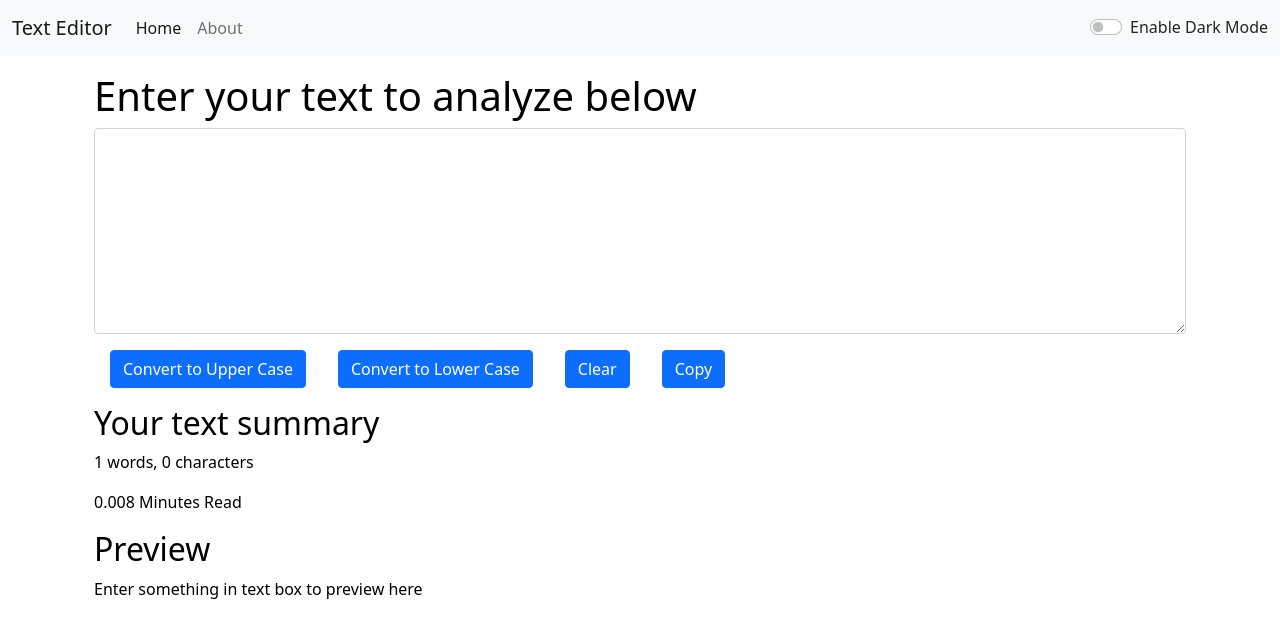
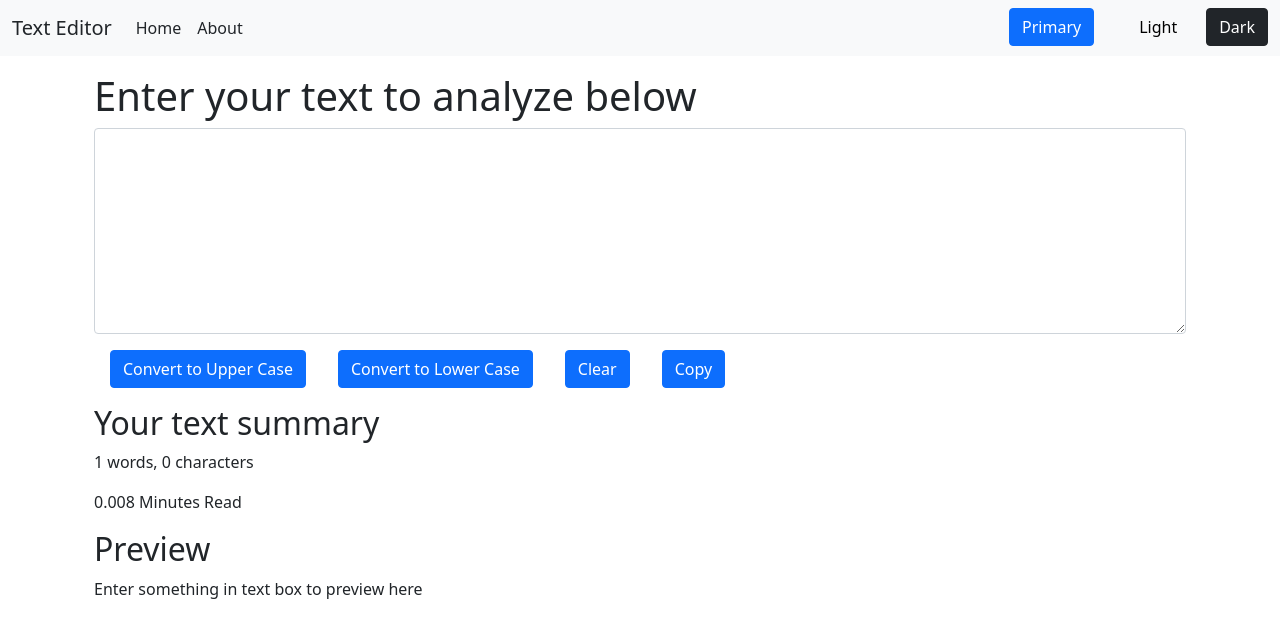
Before and after one commit to mayankrai2000/Text-Editor, a React (Create React App) app: page / in a window 1280 px wide. Shown: the top 638 px of the page. Built offline with nearby package versions, Linux system fonts and the light colour scheme.

Commit message:
primary mode added and toggle removed. Now you can change mode only using buttons

```diff
--- a/src/App.js
+++ b/src/App.js
@@ -6,9 +6,7 @@ import Navbar from "./components/Navbar";
 import TextForm from "./components/TextForm";
 
 function App() {
-  // whether dark mode is enabled or not
   const [mode, setMode] = useState("light");
-  const [textMode, setTextMode] = useState("Enable Dark Mode");
   const [textColour, setTextColour] = useState("dark")
   const [alert, setAlert] = useState(null);
 
@@ -22,19 +20,22 @@ function App() {
     }, 1000);
   }
 
-  const toggleMode = () => {
-    if (mode === "light") {
-      setMode("dark");
-      setTextMode("Enable Light Mode");
+  const toggleMode = (mode) => {
+    if (mode === 'dark') {
+      setMode(mode);
       setTextColour("light");
       document.body.style.backgroundColor = 'grey';
       showAlert("Dark mode has been enabled", "success")
-    } else {
-      setMode("light");
-      setTextMode("Enable Dark Mode");
+    } else if (mode === 'light') {
+      setMode(mode);
       setTextColour("dark");
       document.body.style.backgroundColor = 'white';
       showAlert("Light mode has been enabled", "success")
+    } else if (mode === 'primary') {
+      setMode("primary");
+      setTextColour("light");
+      document.body.style.backgroundColor = 'pink';
+      showAlert("Primary mode has been enabled", "success")
     }
   };
   return (
@@ -43,7 +44,6 @@ function App() {
         title="Text Editor"
         mode={mode}
         toggleMode={toggleMode}
-        textMode={textMode}
         textColour={textColour}
       />
       <Alert alert={alert} />
--- a/src/components/Navbar.js
+++ b/src/components/Navbar.js
@@ -2,12 +2,21 @@ import React from "react";
 import PropTypes from "prop-types";
 
 export default function Navbar(props) {
+  const darkMode = () => {
+    props.toggleMode("dark");
+  };
+  const lightMode = () => {
+    props.toggleMode("light");
+  };
+  const primaryMode = () => {
+    props.toggleMode("primary")
+  }
   return (
     <nav
       className={`navbar navbar-expand-lg navbar-${props.mode} bg-${props.mode}`}
     >
       <div className="container-fluid">
-        <a className="navbar-brand" href="/">
+        <a className={`navbar-brand text-${props.textColour}`} href="/">
           {props.title}
         </a>
         <button
@@ -24,12 +33,12 @@ export default function Navbar(props) {
         <div className="collapse navbar-collapse" id="navbarSupportedContent">
           <ul className="navbar-nav me-auto mb-2 mb-lg-0">
             <li className="nav-item">
-              <a className="nav-link active" aria-current="page" href="#">
+              <a className={`nav-link active text-${props.textColour}`} aria-current="page" href="#">
                 Home
               </a>
             </li>
             <li className="nav-item">
-              <a className="nav-link" href="/">
+              <a className={`nav-link text-${props.textColour}`} href="/">
                 About
               </a>
             </li>
@@ -46,16 +55,29 @@ export default function Navbar(props) {
             </button>
           </form> */}
           <div className={`form-check form-switch text-${props.textColour}`}>
-            <input
+            <button type="button" class="btn btn-primary mx-3" onClick={primaryMode}>
+              Primary
+            </button>
+            <button
+              type="button"
+              class="btn btn-light mx-3"
+              onClick={lightMode}
+            >
+              Light
+            </button>
+            <button type="button" class="btn btn-dark" onClick={darkMode}>
+              Dark
+            </button>
+            {/* <input
               className="form-check-input"
               onClick={props.toggleMode}
               type="checkbox"
               role="switch"
               id="flexSwitchCheckDefault"
-            />
-            <label className="form-check-label" htmlFor="flexSwitchCheckDefault">
+            /> */}
+            {/* <label className="form-check-label" htmlFor="flexSwitchCheckDefault">
               {props.textMode}
-            </label>
+            </label> */}
           </div>
         </div>
       </div>
--- a/src/components/TextForm.js
+++ b/src/components/TextForm.js
@@ -32,7 +32,7 @@ export default function TextForm(props) {
   const [text, setText] = useState("");
   return (
     <>
-      <div className="container" style={{color: props.mode === 'dark'?'white':'black'}}>
+      <div className="container" style={{color: props.textColour}}>
         <h1>{props.heading}</h1>
         <div className="mb-3">
           <textarea
@@ -57,7 +57,7 @@ export default function TextForm(props) {
           Copy
         </button>
       </div>
-      <div className="container my-3" style={{color: props.mode === 'dark'?'white':'black'}}>
+      <div className="container my-3" style={{color: props.textColour}}>
           <h2>Your text summary</h2>
           <p>{text.split(" ").length} words, {text.length} characters</p>
           <p>{0.008*text.split(" ").length} Minutes Read</p>
```
Also changed, not shown: 1 other file (tests, documents, lock files or other folders).
